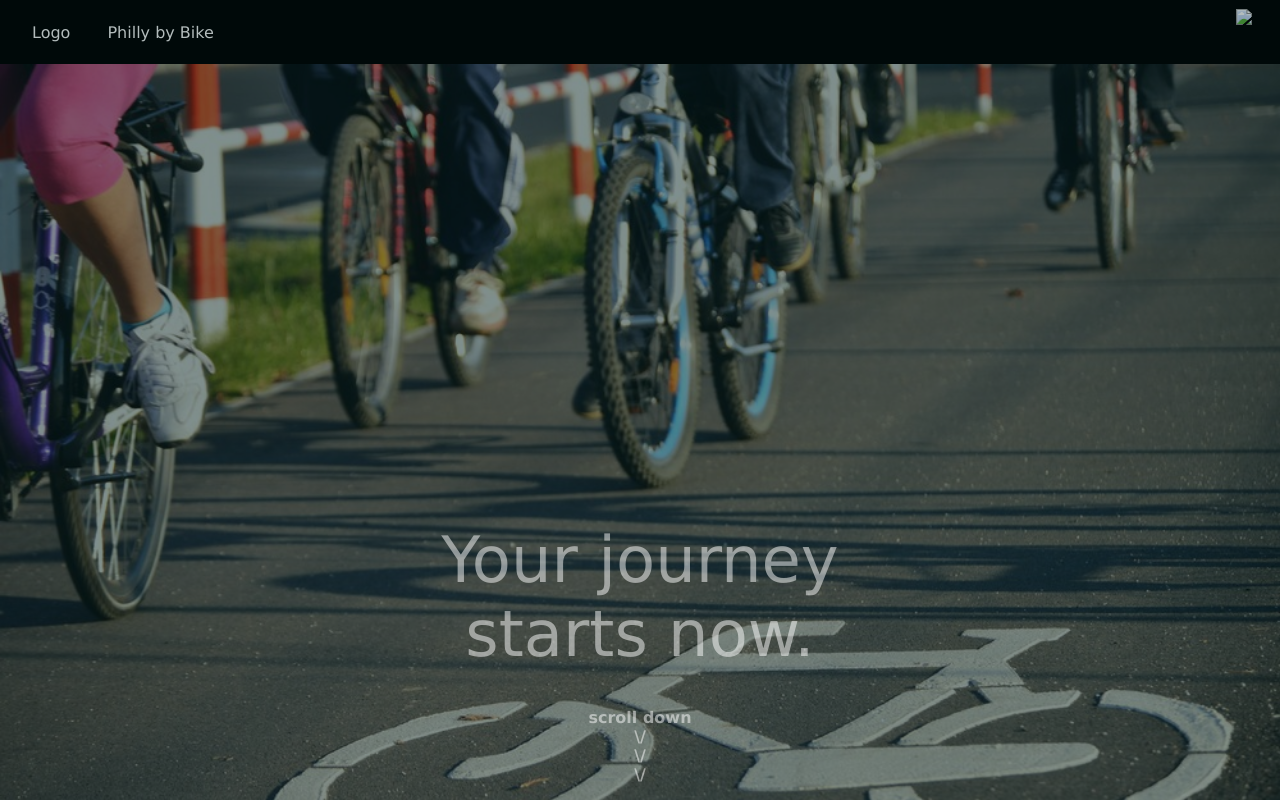
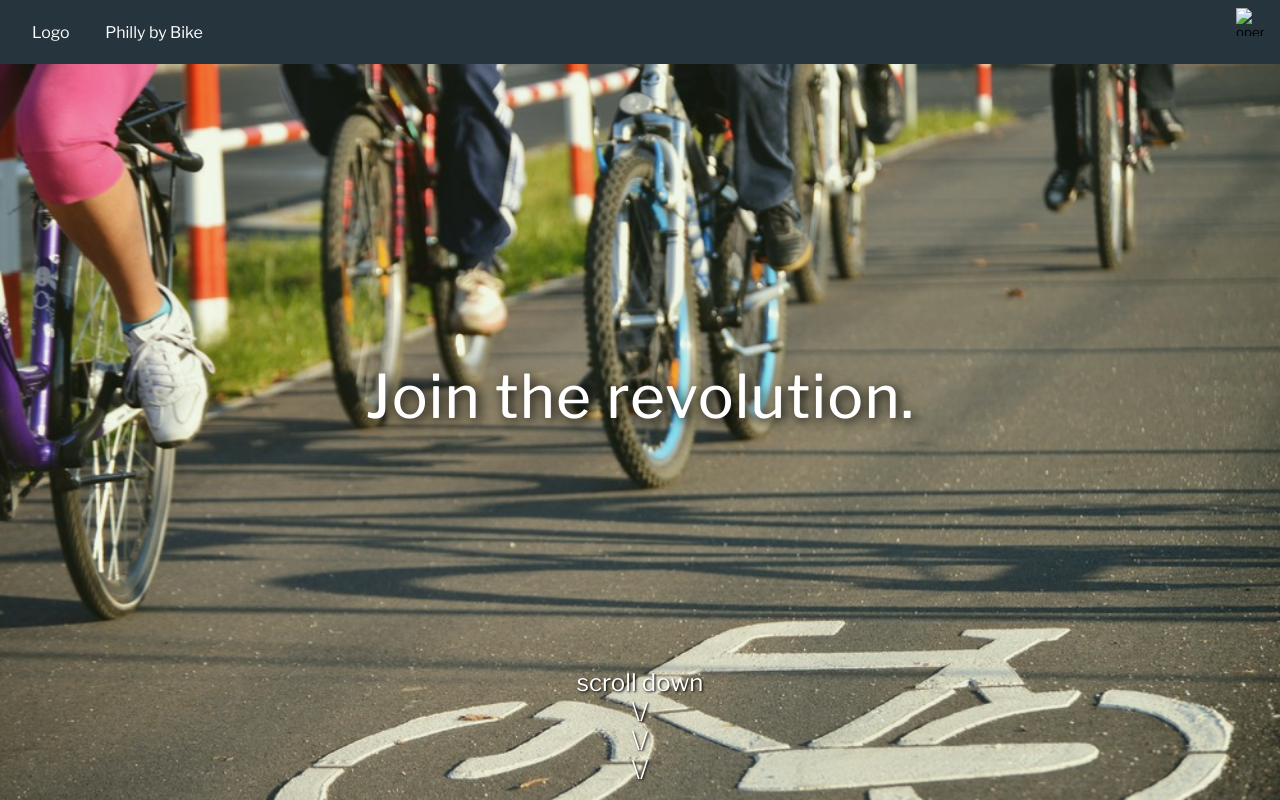
Before and after one commit to kenrickchen/philly-by-bike, a plain HTML site: page index.html in a window 1280 px wide. Drawn offline with nearby package versions, Linux system fonts and the light colour scheme.

Commit message:
color pallete 1

```diff
--- a/index.html
+++ b/index.html
@@ -8,6 +8,9 @@
     <link rel="stylesheet" href="styles/global.css">
     <link rel="stylesheet" href="styles/header.css">
     <link rel="stylesheet" href="styles/index.css">
+    <link rel="preconnect" href="https://fonts.googleapis.com">
+    <link rel="preconnect" href="https://fonts.gstatic.com" crossorigin>
+    <link href="https://fonts.googleapis.com/css2?family=Libre+Franklin:ital,wght@0,100..900;1,100..900&display=swap" rel="stylesheet">
     <script defer src="https://ajax.googleapis.com/ajax/libs/jquery/3.7.1/jquery.min.js"></script>
     <script defer src="scripts/menu.js"></script>
 </head>
@@ -32,11 +35,11 @@
         <div id="content">
             <div id="div-1">
                 <img src="resources/biking.jpg">
-                <h1>Your journey<br>starts now.</h1>
+                <h1>Join the revolution.</h1>
                 <span>scroll down<br>\/<br>\/<br>\/</span>
             </div>
             <div id="div-2">
-                <h1>Join the revolution.</h1>
+                <h1></h1>
                 <p>Lorem ipsum dolor sit amet, consectetur adipiscing elit, sed do eiusmod tempor incididunt ut labore et dolore magna aliqua. Vel facilisis volutpat est velit egestas. Curabitur gravida arcu ac tortor. Egestas congue quisque egestas diam in. Purus in mollis nunc sed. Consequat mauris nunc congue nisi vitae suscipit tellus mauris a. Quam elementum pulvinar etiam non quam lacus suspendisse. Aliquam purus sit amet luctus venenatis lectus magna fringilla. Tempus iaculis urna id volutpat lacus laoreet non curabitur gravida. Turpis egestas integer eget aliquet nibh praesent tristique magna sit. Non quam lacus suspendisse faucibus interdum posuere lorem. Senectus et netus et malesuada fames ac. Pulvinar pellentesque habitant morbi tristique senectus et netus et. Aliquet nec ullamcorper sit amet risus. Curabitur gravida arcu ac tortor dignissim. Accumsan in nisl nisi scelerisque eu ultrices vitae auctor eu. Morbi tempus iaculis urna id volutpat lacus laoreet non. Augue neque gravida in fermentum. Sem viverra aliquet eget sit amet tellus cras. Eu volutpat odio facilisis mauris sit amet massa vitae tortor.</p>
                 <p>Gravida arcu ac tortor dignissim convallis. Cras pulvinar mattis nunc sed blandit libero volutpat sed cras. Sit amet nulla facilisi morbi tempus iaculis urna id volutpat. Facilisis volutpat est velit egestas dui id. Auctor elit sed vulputate mi sit. Etiam erat velit scelerisque in dictum non consectetur a. Fames ac turpis egestas maecenas. Ipsum dolor sit amet consectetur adipiscing. Ac tortor dignissim convallis aenean et tortor. Euismod elementum nisi quis eleifend quam adipiscing vitae proin. Aliquet risus feugiat in ante metus dictum at tempor. Orci sagittis eu volutpat odio facilisis mauris sit amet massa. Facilisis mauris sit amet massa vitae tortor condimentum. Est sit amet facilisis magna etiam tempor orci eu. Fames ac turpis egestas sed tempus urna et pharetra pharetra. Dolor sit amet consectetur adipiscing elit. Diam sollicitudin tempor id eu.</p>
                 <p>Vulputate ut pharetra sit amet aliquam id diam maecenas. Egestas maecenas pharetra convallis posuere. Tristique senectus et netus et malesuada fames ac turpis. Risus sed vulputate odio ut enim. Gravida cum sociis natoque penatibus et magnis dis parturient. Sit amet nisl purus in. Pretium vulputate sapien nec sagittis aliquam malesuada bibendum. Aliquam faucibus purus in massa. At urna condimentum mattis pellentesque id nibh tortor id. Commodo quis imperdiet massa tincidunt nunc. At augue eget arcu dictum varius duis. Tristique senectus et netus et malesuada fames ac turpis. Sed enim ut sem viverra aliquet eget sit amet. Leo duis ut diam quam. Eget egestas purus viverra accumsan in nisl nisi scelerisque. Diam volutpat commodo sed egestas egestas fringilla. Est sit amet facilisis magna etiam. Tempus urna et pharetra pharetra massa massa ultricies mi quis. Erat velit scelerisque in dictum non. Sit amet consectetur adipiscing elit duis tristique sollicitudin nibh.</p>
--- a/styles/global.css
+++ b/styles/global.css
@@ -1,7 +1,14 @@
 * {
     box-sizing: border-box;
-    font-family: Verdana, sans-serif;
+    font-family: "Libre Franklin", Verdana, sans-serif;
 }
+
+.libre-franklin {
+    font-family: "Libre Franklin", sans-serif;
+    font-optical-sizing: auto;
+    font-weight: auto;
+    font-style: normal;
+  }
 
 html, body {
     background-color: black;
--- a/styles/header.css
+++ b/styles/header.css
@@ -5,8 +5,7 @@
     justify-content: space-between;
     align-items: center;
     height: 64px;
-    background-color: black;
-    opacity: 70%;
+    background-color: #26343d;
     padding-left: 16px;
     padding-right: 16px;
     z-index: 99;
@@ -29,7 +28,7 @@
 }
 
 #menu {
-    background-color: black;
+    background-color: #1f2b33;
     color: white;
     position: fixed;
     right: -360px;
--- a/styles/index.css
+++ b/styles/index.css
@@ -13,14 +13,10 @@ p {
     flex-direction: column;
 }
 
-#content > div > h1, p, span {
-    color: white;
-}
-
 #div-1 {
     height: 100vh;
     width: 100vw;
-    background-color: rgb(0, 30, 30);
+    background-color: #76B041;
     display: flex;
     justify-content: center;
     z-index: -1;
@@ -31,29 +27,34 @@ p {
     top: 64px;
     min-height: 100%;
     min-width: 100%;
-    opacity: 50%;
+    opacity: 90%;
 }
 
 #div-1 > h1 {
-    position: absolute;
-    top: 60vh;
+    position: fixed;
+    color: white;
+    text-shadow: 0.05em 0.05em 0.2em black;
+    top: 40%;
     text-align: center;
-    font-size: min(10vw, 64px);
-    font-weight: 450;
-    opacity: 50%;
+    font-size: min(10vw, 60px);
+    letter-spacing: 0.02em;
     z-index: 1;
 }
 
 #div-1 > span {
-    position: absolute;
+    color: white;
+    position: fixed;
     text-align: center;
-    font-size: min(3vw, 16px);
+    font-size: min(4vw, 24px);
+    text-shadow: 0.05em 0.05em 0.1em black;
     bottom: 2vh;
-    font-weight: 800;
-    opacity: 50%;
     z-index: 1;
 }
 
 #div-2 {
-    background-color:darkgrey;
+    background-color: #3f5021;
 }
+
+#div-2 > p {
+    color: white;
+}
```
